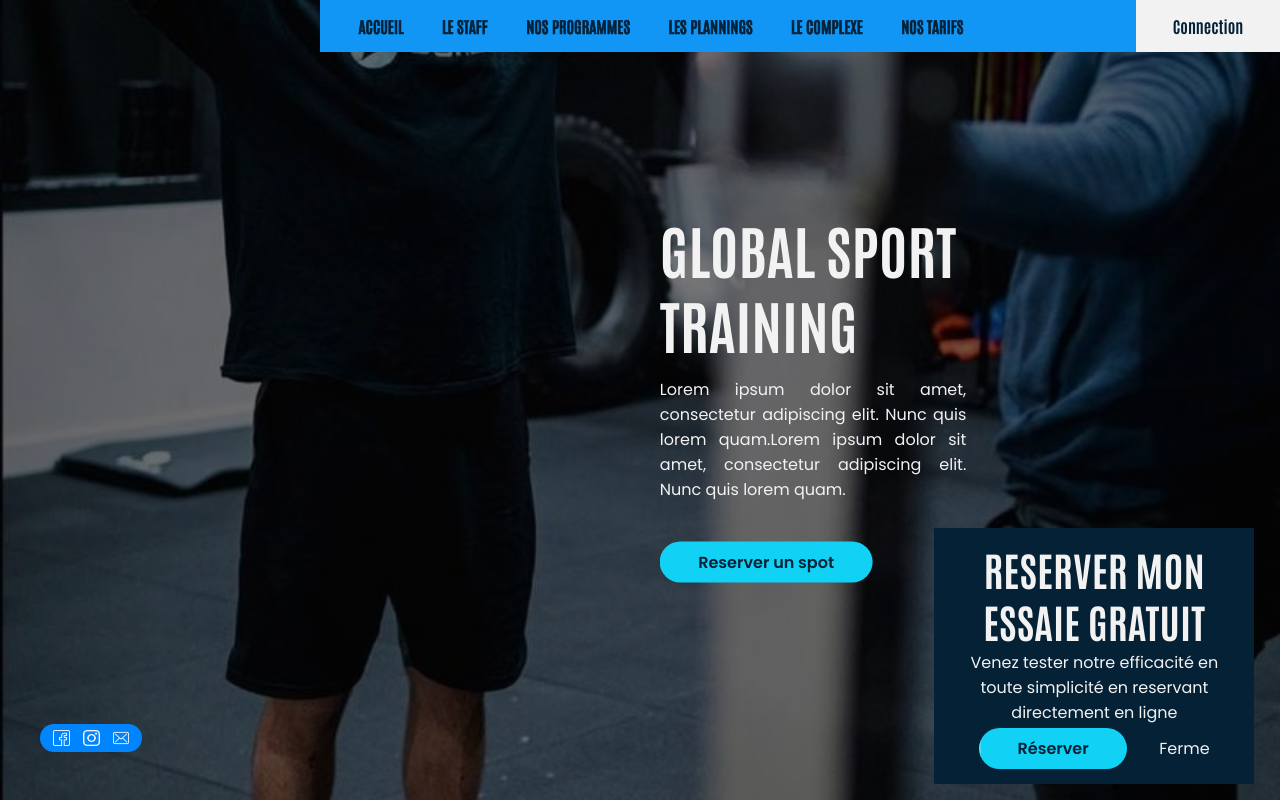
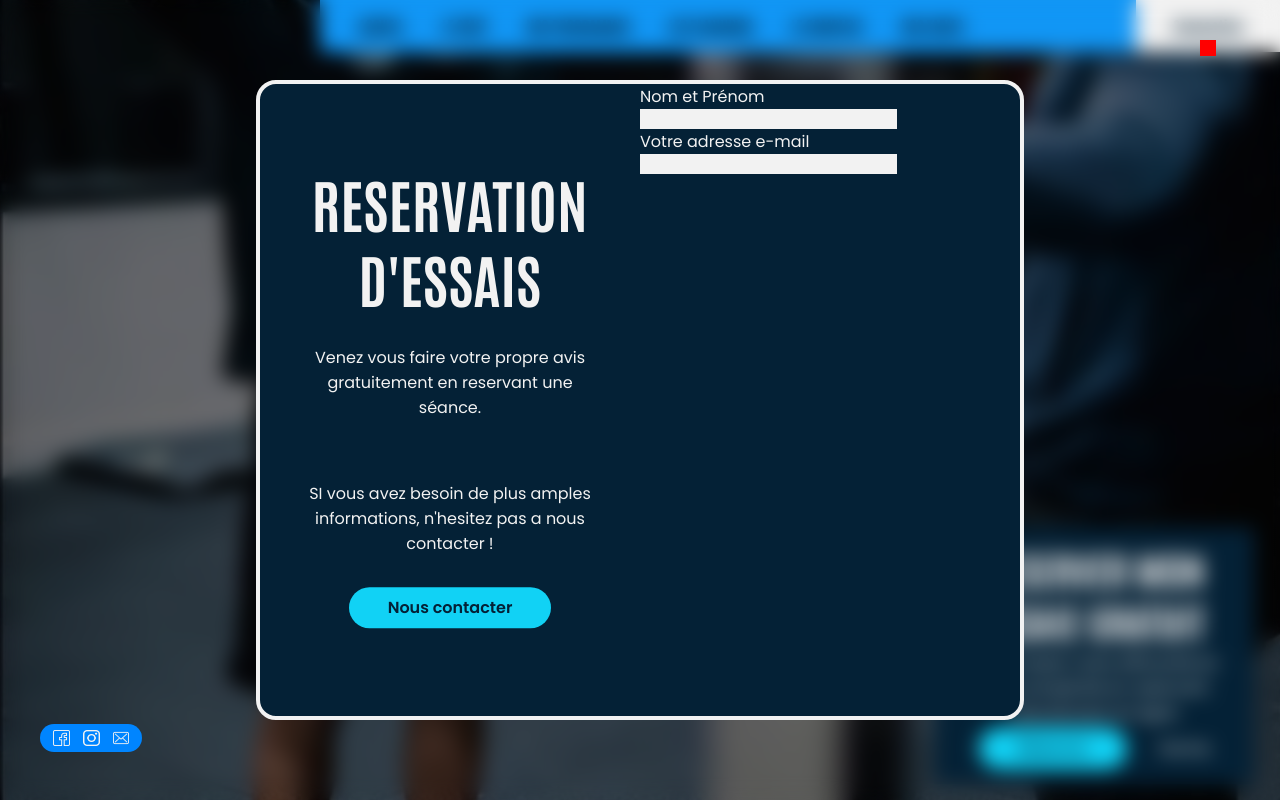
Before and after one commit to CamilleSylla/Dunes, a Next.js app: page /staff in a window 1280 px wide. Shown: the top 800 px of the page. Built offline with nearby package versions, Linux system fonts and the light colour scheme; grey boxes are pictures that could not be loaded.

Commit message:
added free lock windows

```diff
--- /dev/null
+++ b/components/global/freeUser/FreeUser.js
@@ -0,0 +1,70 @@
+import gsap from "gsap"
+import { useContext, useEffect, useRef } from "react"
+import { FreeReservationsContext } from "../../../context/FreeReservation"
+import Button from "../button/Button"
+import style from "./freeuser.module.scss"
+
+export default function FreeUser () {
+    const [active, setActive] = useContext(FreeReservationsContext)
+    const wrapperRef = useRef()
+
+    const Windows = () => {
+
+        return (
+            <div className={style.window}>
+                <WindowLeft/>
+                <WindowRight/>
+            </div>
+        )
+    }
+
+    const WindowLeft = () => {
+
+        return (
+            <article className={style.left}>
+                <div className={style.content}>
+                <h1>Reservation d'essais</h1>
+                <p>Venez vous faire votre propre avis gratuitement en reservant une séance.</p>
+                <p>SI vous avez besoin de plus amples informations, n'hesitez pas a nous contacter !</p>
+                <Button text="Nous contacter"/>
+                </div>
+            </article>
+        )
+    }
+    const WindowRight = () => {
+        return(
+            <form className={style.right}>
+                <label for="name" value="Nom et Prénom">Nom et Prénom</label>
+                <input name="name" type="text" />
+                <label for="name" >Votre adresse e-mail</label>
+                <input name="mail" type="email" />
+
+            </form>
+        )
+    }
+
+    const CloseBtn = () => {
+
+        return (
+            <div className={style.closeBtn}>
+
+            </div>
+        )
+    }
+
+    useEffect(() => {
+        if (active) {
+            gsap.from(wrapperRef.current, {
+                opacity : 0
+            })
+        }
+
+    }, [])
+
+    return(
+        <div ref={wrapperRef} className={style.wrapper}>
+            <Windows/>
+            <CloseBtn/>
+        </div>
+    )
+}
--- /dev/null
+++ b/components/global/freeUser/freeuser.module.scss
@@ -0,0 +1,58 @@
+.wrapper {
+    width: 100%;
+    height: 100vh;
+    position: fixed;
+    top: 0;
+    left: 0;
+    -webkit-backdrop-filter: blur(10px);
+    backdrop-filter: blur(10px);
+    z-index: 200;
+    .closeBtn {
+        position: absolute;
+        width: 2vh;
+        height: 2vh;
+        top: 5%;
+        right: 5%;
+        background: red;
+    }
+    .window {
+        position: absolute;
+        width: 60%;
+        height: 80%;
+        background: var(--dark);
+        top: 50%;
+        left: 50%;
+        border-radius: 20px;
+        border: 4px solid var(--font-primary);
+        transform: translate3d(-50%, -50%,0);
+        display: flex;
+        .left,.right {
+            width: 50%;
+            height: 100%;
+        }
+        .left {
+            position: relative;
+            .content {
+                width: 80%;
+                position: absolute;
+                top: 50%;
+        left: 50%;
+        transform: translate3d(-50%, -50%,0);
+        text-align: center;
+        p {
+            padding: 10% 0 10% 0;
+                    text-align: center;
+                }
+            }
+        }
+        .right {
+            input {
+                display: block;
+                background: var(--font-primary);
+            }
+            label {
+                display: block;
+            }
+        }
+    }
+}
--- /dev/null
+++ b/context/FreeReservation.js
@@ -0,0 +1,12 @@
+import React, { useState, createContext } from "react";
+
+export const FreeReservationsContext = createContext();
+
+export function FreeReservationsProvider(props) {
+    const [active, setActive] = useState(null)
+  return (
+    <FreeReservationsContext.Provider value={[active, setActive]}>
+      {props.children}
+    </FreeReservationsContext.Provider>
+  );
+}
--- a/pages/_app.js
+++ b/pages/_app.js
@@ -19,6 +19,8 @@ import Presentation from "../components/layouts/Staff/presentation/Presentation"
 import { UserContext, UserProvider } from "../context/UserContext";
 import Welcome from "../components/global/Notifications/Welcome.js/Welcome";
 import { WelcomeProvider } from "../context/WelcomeContext";
+import FreeUser from "../components/global/freeUser/FreeUser";
+import { FreeReservationsProvider } from "../context/FreeReservation";
 
 function MyApp({ Component, pageProps }) {
   const route = useRouter();
@@ -44,11 +46,13 @@ function MyApp({ Component, pageProps }) {
 
   return (
     <UserProvider>
+      <FreeReservationsProvider>
       <WelcomeProvider>
         <PromoteProvider>
           <PresentationProvider>
             <Nav />
             <Promote />
+            <FreeUser/>
             <Social />
             <Welcome />
             <Presentation />
@@ -61,6 +65,7 @@ function MyApp({ Component, pageProps }) {
           </PresentationProvider>
         </PromoteProvider>
       </WelcomeProvider>
+      </FreeReservationsProvider>
     </UserProvider>
   );
 }
```
